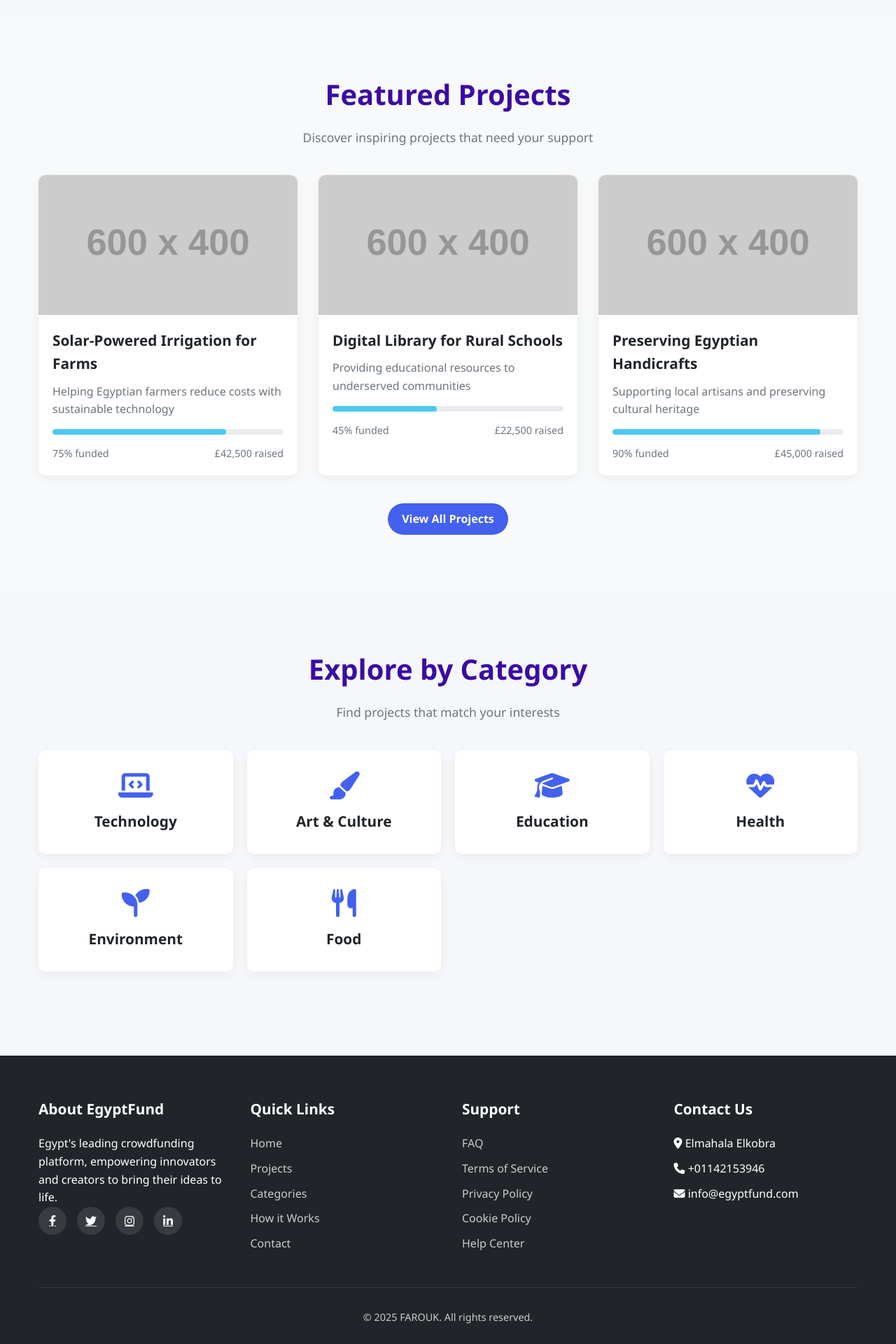
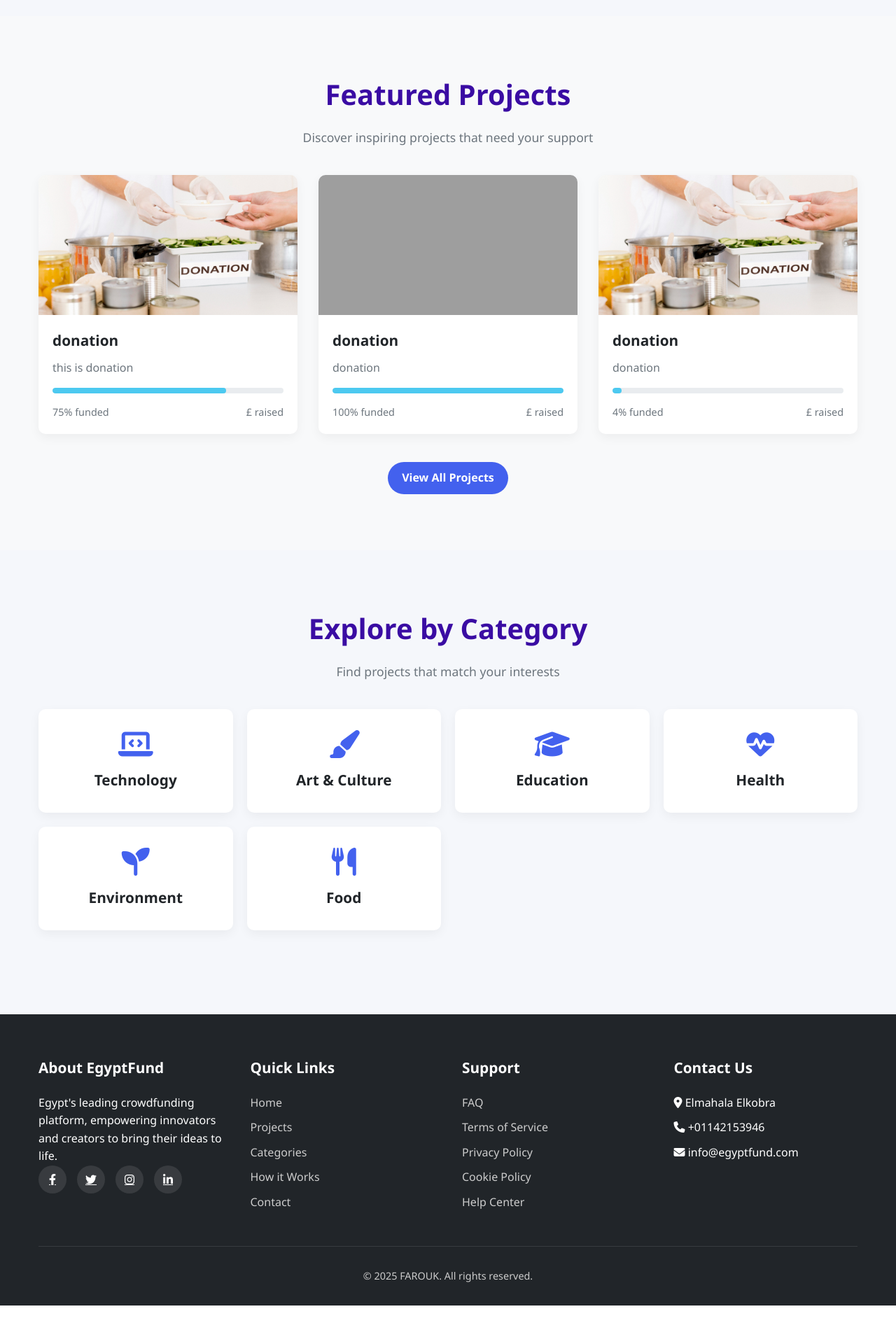
Before and after one commit to FAROUKDEV7/iti-final-project-Crowd-Funding-Web-app-Full-Stack-, a Django app: page / in a window 1280 px wide. Shown: the part 1111-3031 px from the top of the page at 70% size. After the commit the page ends 2976 px from the top, so only its background shows below. Run offline with Django 5.2, Linux system fonts and the light colour scheme; data comes from the database, SQL or seed files in the repository; both versions use the stored data as it was after the commit; grey boxes labelled with a size stand in for pictures from a placeholder-image service; some libraries are stand-ins or nearby versions; grey boxes are pictures that could not be loaded.

Commit message:
Add backend logic for home page with project and category listing

```diff
--- a/pages/views.py
+++ b/pages/views.py
@@ -1,5 +1,9 @@
 from django.shortcuts import render
-
+from .models import Projects , Categories
 # Create your views here.
 def index(request):
-    return render(request, 'pages/index.html')
+    context = {
+        'projects': Projects.objects.all()[:3],
+        'categories': Categories.objects.all()
+    }
+    return render(request, 'pages/index.html', context)
--- a/templates/pages/index.html
+++ b/templates/pages/index.html
@@ -51,60 +51,26 @@
                     <p>Discover inspiring projects that need your support</p>
                 </div>
                 <div class="projects-grid">
+                    {% for project in projects %}
                     <div class="card project-card" >
                         <div class="project-image">
                             <a href="project_detail.html">
-                                <img src="https://placehold.co/600x400/4361ee/ffffff?text=Tech+Innovation" alt="Project Image">
+                                <img src="{{ project.image.url }}" alt="Project Image">
                             </a>
                         </div>
                         <div class="project-content">
-                            <h3 class="project-title">Solar-Powered Irrigation for Farms</h3>
-                            <p class="project-description">Helping Egyptian farmers reduce costs with sustainable technology</p>
+                            <h3 class="project-title">{{ project.title }}</h3>
+                            <p class="project-description">{{ project.description }}</p>
                             <div class="project-progress">
-                                <div class="progress-bar" style="width: 75%;"></div>
+                                <div class="progress-bar" style="width: {{ project.funded_amount|floatformat:0 }}%;"></div>
                             </div>
                             <div class="project-details">
-                                <span>75% funded</span>
-                                <span>£42,500 raised</span>
+                                <span>{{ project.funded_amount|floatformat:0 }}% funded</span>
+                                <span>£{{ project.donation_amount|floatformat:0 }} raised</span>
                             </div>
                         </div>
                     </div>
-                    <div class="card project-card">
-                        <div class="project-image">
-                            <a href="project_detail.html">
-                                <img src="https://placehold.co/600x400/3a0ca3/ffffff?text=Education" alt="Project Image">
-                            </a>
-                        </div>
-                        <div class="project-content">
-                            <h3 class="project-title">Digital Library for Rural Schools</h3>
-                            <p class="project-description">Providing educational resources to underserved communities</p>
-                            <div class="project-progress">
-                                <div class="progress-bar" style="width: 45%;"></div>
-                            </div>
-                            <div class="project-details">
-                                <span>45% funded</span>
-                                <span>£22,500 raised</span>
-                            </div>
-                        </div>
-                    </div>
-                    <div class="card project-card" onclick="showPage('project-detail')">
-                        <div class="project-image">
-                            <a href="project_detail.html">
-                                <img src="https://placehold.co/600x400/f72585/ffffff?text=Art+%26+Culture" alt="Project Image">
-                            </a>
-                        </div>
-                        <div class="project-content">
-                            <h3 class="project-title">Preserving Egyptian Handicrafts</h3>
-                            <p class="project-description">Supporting local artisans and preserving cultural heritage</p>
-                            <div class="project-progress">
-                                <div class="progress-bar" style="width: 90%;"></div>
-                            </div>
-                            <div class="project-details">
-                                <span>90% funded</span>
-                                <span>£45,000 raised</span>
-                            </div>
-                        </div>
-                    </div>
+                    {% endfor %}
                 </div>
                 <div style="text-align: center; margin-top: 40px;">
                     <a href="projects.html" class="btn btn-primary">View All Projects</a>
@@ -120,30 +86,39 @@
                     <p>Find projects that match your interests</p>
                 </div>
                 <div class="categories-grid">
+                    {% for category in categories %}
+                    {% if category.name == "Technology" %}
                     <div class="card category-card" >
                         <i class="fas fa-laptop-code"></i>
-                        <h3>Technology</h3>
+                        <h3>{{ category.name }}</h3>
                     </div>
+                    {% elif category.name == "Art & Culture" %}
                     <div class="card category-card" >
                         <i class="fas fa-paint-brush"></i>
-                        <h3>Art & Culture</h3>
+                        <h3>{{ category.name }}</h3>
                     </div>
+                    {% elif category.name == "Education" %}
                     <div class="card category-card" >
                         <i class="fas fa-graduation-cap"></i>
-                        <h3>Education</h3>
+                        <h3>{{ category.name }}</h3>
                     </div>
+                    {% elif category.name == "Health" %}
                     <div class="card category-card" >
                         <i class="fas fa-heartbeat"></i>
-                        <h3>Health</h3>
+                        <h3>{{ category.name }}</h3>
                     </div>
+                    {% elif category.name == "Environment" %}
                     <div class="card category-card" >
                         <i class="fas fa-seedling"></i>
-                        <h3>Environment</h3>
+                        <h3>{{ category.name }}</h3>
                     </div>
+                    {% elif category.name == "Food" %}
                     <div class="card category-card" >
                         <i class="fas fa-utensils"></i>
                         <h3>Food</h3>
                     </div>
+                    {% endif %}
+                    {% endfor %}
                 </div>
             </div>
         </section>
```
Also changed, not shown: db.sqlite3, media/projects/2025/09/13/2148613182.jpg (added), media/projects/2025/09/13/2148613182_3HezQYi.jpg (added), media/projects/2025/09/13/2148613182_nNtweBL.jpg (added), 1 other file.
